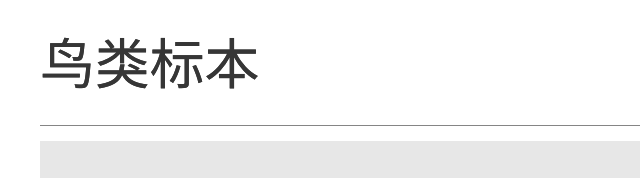
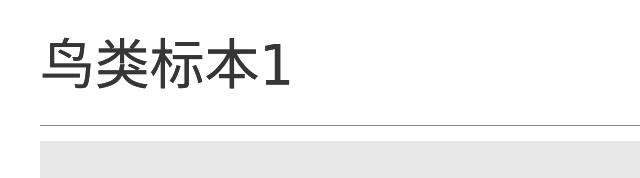
Before and after one commit to liliting123/specimens-1, a plain HTML site: page bird.html in a window 1280 px wide. Shown: the top 178 px of the page, 0-640 px from the left. Drawn offline with Linux system fonts and the light colour scheme.

Commit message:
Update bird.html

```diff
--- a/bird.html
+++ b/bird.html
@@ -10,7 +10,7 @@
 <body>
 <div class="wrapper">
 	<header>
-    	<h1><a href="">鸟类标本</a></h1>
+    	<h1><a href="">鸟类标本1</a></h1>
         <nav>
         	<ul>
             	<li ><a href="index.html">回到首页</a></li>
```
